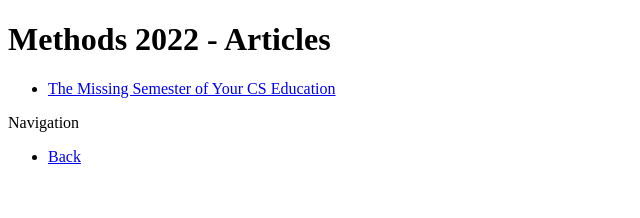
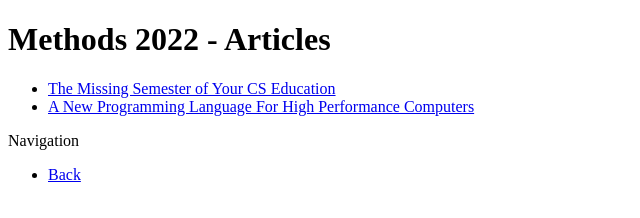
Before and after one commit to sleddog/methods-spring-2022, a plain HTML site: page articles.html in a window 1280 px wide. Shown: the whole page, without its empty margins (0-640 px from the left). Drawn offline with Linux system fonts and the light colour scheme.

Commit message:
add new article

```diff
--- a/articles.html
+++ b/articles.html
@@ -10,6 +10,7 @@
     <h1>Methods 2022 - Articles</h1>
       <ul>
         <li><a href="https://missing.csail.mit.edu/">The Missing Semester of Your CS Education</a></li>
+        <li><a href="https://news.mit.edu/2022/new-programming-language-high-performance-computers-0207">A New Programming Language For High Performance Computers</a></li>
       </ul>
     </p>
     <p>
```
